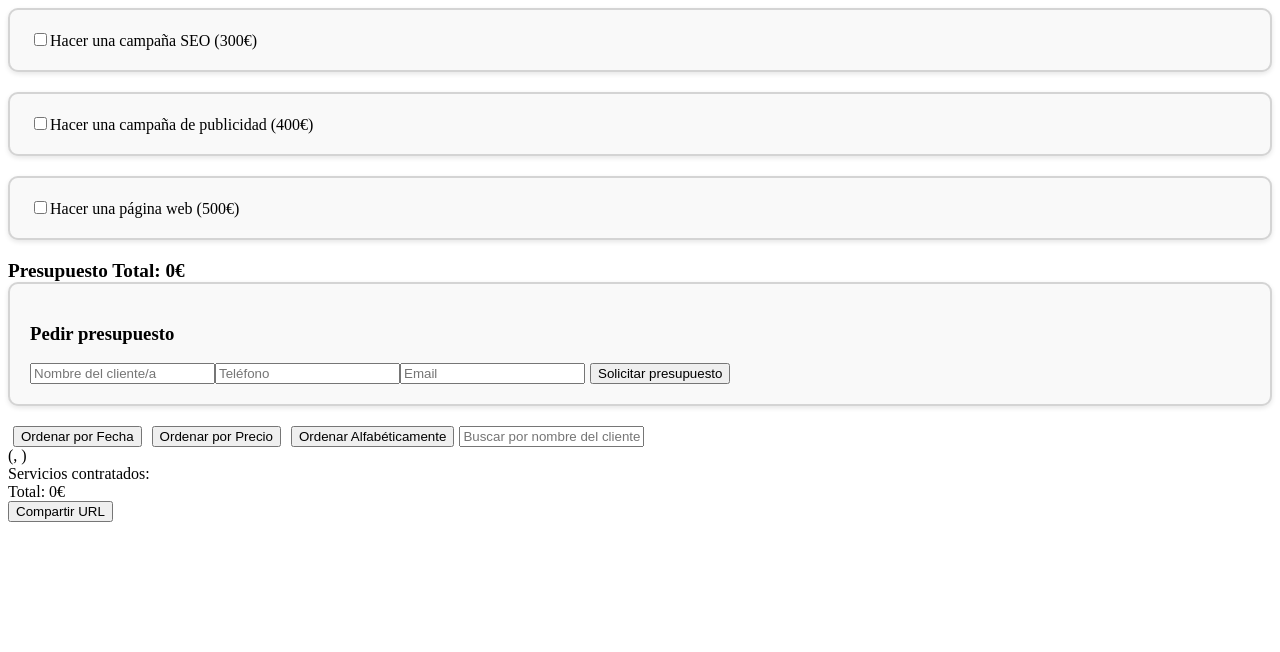
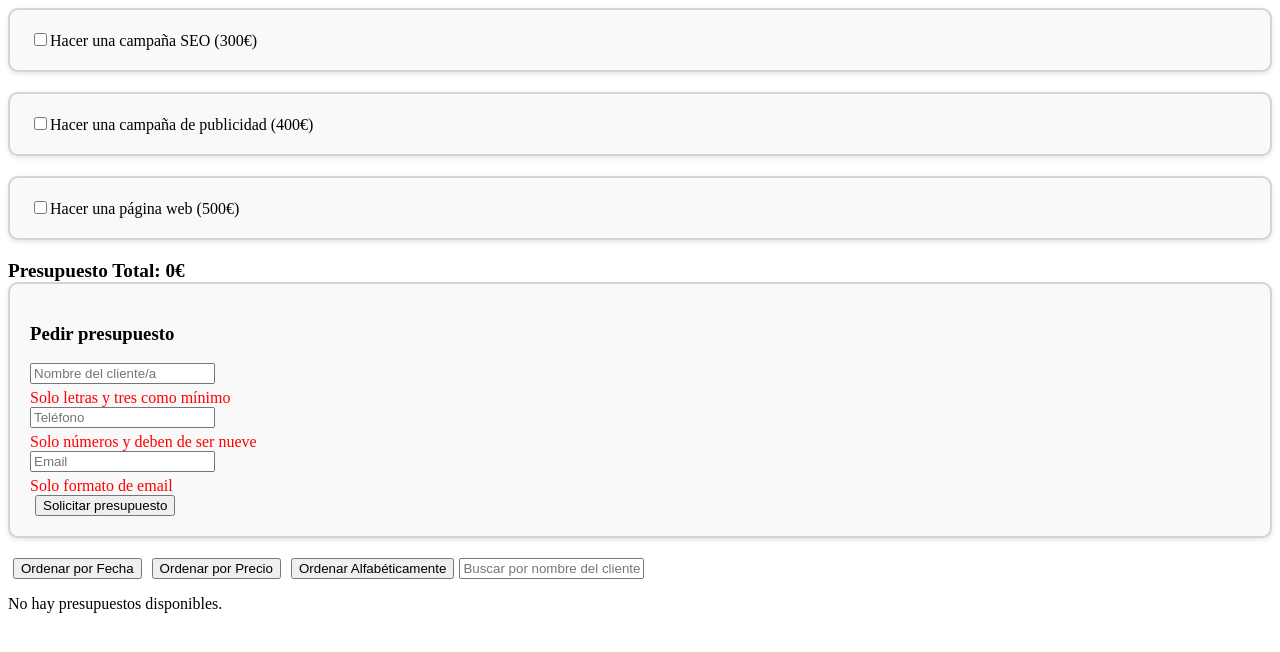
Before and after one commit to Wizardrunner/Sprint-6, an Angular app: page / in a window 1280 px wide. Both pictures are taken after a click on the button "Solicitar presupuesto". Shown: the top 652 px of the page. Built offline with nearby package versions, Linux system fonts and the light colour scheme.

Commit message:
Input Validations

```diff
--- a/src/app/app.component.css
+++ b/src/app/app.component.css
@@ -1,11 +1,11 @@
 /* Estilos generales para los cuadros de opciones */
 .option-box {
-    border: 2px solid #d4d4d4; /* Borde sólido con color gris claro */
-    border-radius: 10px; /* Bordes redondeados */
-    box-shadow: 0 2px 5px rgba(0, 0, 0, 0.1); /* Sombra suave */
-    padding: 20px; /* Espaciado interno */
-    margin-bottom: 20px; /* Espaciado entre cuadros */
-    background-color: #f9f9f9; /* Color de fondo claro */
+  border: 2px solid #d4d4d4;
+  border-radius: 10px;
+  box-shadow: 0 2px 5px rgba(0, 0, 0, 0.1);
+  padding: 20px;
+  margin-bottom: 20px;
+  background-color: #f9f9f9;
 }
 
 /* Estilo para el contenedor de la opción de página web que incluye los inputs */
@@ -20,7 +20,12 @@
 
 /* Estilo para el texto del presupuesto total */
 .total-budget {
-    font-weight: bold; /* Texto en negrita */
-    font-size: 1.2em; /* Tamaño de fuente grande */
-    margin-top: 20px; /* Espaciado superior */
+  font-weight: bold;
+  font-size: 1.2em;
+  margin-top: 20px;
 }
+
+.error {
+  color: red;
+  margin-top: 5px;
+}
--- a/src/app/app.component.html
+++ b/src/app/app.component.html
@@ -38,14 +38,21 @@
 <!-- Componente modal para mostrar información -->
 <app-info-modal [content]="modalContent" [show]="showModal" (close)="closeModal()"></app-info-modal>
 
-<!--Formulario para que los usuarios puedan meter sus datos-->
+<!-- Formulario para que los usuarios puedan meter sus datos -->
 <div class="option-box">
   <h3>Pedir presupuesto</h3>
   <input type="text" [(ngModel)]="customerName" placeholder="Nombre del cliente/a">
+  <div *ngIf="nameError" class="error">{{nameError}}</div>
+
   <input type="text" [(ngModel)]="customerPhone" placeholder="Teléfono">
+  <div *ngIf="phoneError" class="error">{{phoneError}}</div>
+
   <input type="email" [(ngModel)]="customerEmail" placeholder="Email">
+  <div *ngIf="emailError" class="error">{{emailError}}</div>
+
   <button (click)="requestBudget()">Solicitar presupuesto</button>
 </div>
+
 
 <!-- Botones para ordenar y campo de búsqueda -->
 <div class="sorting-controls">
--- a/src/app/app.component.ts
+++ b/src/app/app.component.ts
@@ -20,8 +20,8 @@ export class AppComponent {
   web: boolean = false;
   showPanel: boolean = false;
   totalBudget: number = 0;
-  numberOfPages: number = 0; // Inicia en 0
-  numberOfLanguages: number = 0; // Inicia en 0
+  numberOfPages: number = 0;
+  numberOfLanguages: number = 0;
   modalContent: string = '';
   showModal: boolean = false;
 
@@ -29,9 +29,34 @@ export class AppComponent {
   customerPhone: string = '';
   customerEmail: string = '';
 
+  nameError: string = '';
+  phoneError: string = '';
+  emailError: string = '';
+
   // Propiedad para el filtro de búsqueda
   filterText: string = '';
   currentSort: { field: string, direction: string } = { field: '', direction: 'asc' };
+
+  validateName() {
+    const regex = /^[a-zA-ZñÑçÇáéíóúÁÉÍÓÚ\s]{3,}$/;
+    if (!regex.test(this.customerName)) {
+      this.nameError = "Solo letras y tres como mínimo";
+    }
+  }
+
+  validatePhone() {
+    const regex = /^[0-9]{9}$/;
+    if (!regex.test(this.customerPhone)) {
+      this.phoneError = "Solo números y deben de ser nueve";
+    }
+  }
+
+  validateEmail() {
+    const regex = /^[a-zA-Z0-9._%+-]+@[a-zA-Z0-9.-]+\.[a-zA-Z]{2,4}$/;
+    if (!regex.test(this.customerEmail)) {
+      this.emailError = "Solo formato de email";
+    }
+  }
 
   // Método para abrir el modal
   openModal(content: string): void {
@@ -103,18 +128,35 @@ export class AppComponent {
 
 
   requestBudget() {
+    // Primero, restablecemos los mensajes de error
+    this.nameError = '';
+    this.phoneError = '';
+    this.emailError = '';
+
+    // Luego, validamos cada campo
+    this.validateName();
+    this.validatePhone();
+    this.validateEmail();
+
+    // Si hay algún error, interrumpimos la ejecución aquí
+    if (this.nameError || this.phoneError || this.emailError) {
+      return;
+    }
+
+    // Si todo es válido, procedemos a crear el objeto de presupuesto
     const budgetDetails = {
       name: this.customerName,
       phone: this.customerPhone,
       email: this.customerEmail,
       services: this.getServices(),
       total: this.totalBudget,
-      web: this.web,           // Asegura que esta propiedad esté presente
-      seo: this.seo,           // Asegura que esta propiedad esté presente
-      pages: this.numberOfPages, // Asegura que esta propiedad esté presente
-      languages: this.numberOfLanguages // Asegura que esta propiedad esté presente
+      web: this.web,
+      seo: this.seo,
+      pages: this.numberOfPages,
+      languages: this.numberOfLanguages
     };
 
+    // Y lo añadimos a través del servicio de presupuestos
     this.budgetService.addBudget(budgetDetails);
     this.resetForm();
   }
@@ -194,6 +236,4 @@ export class AppComponent {
 
       this.budgetService.setBudgets(budgets);
     }
-
-
 }
```
Lines whose indentation alone changed are shown as unchanged.
